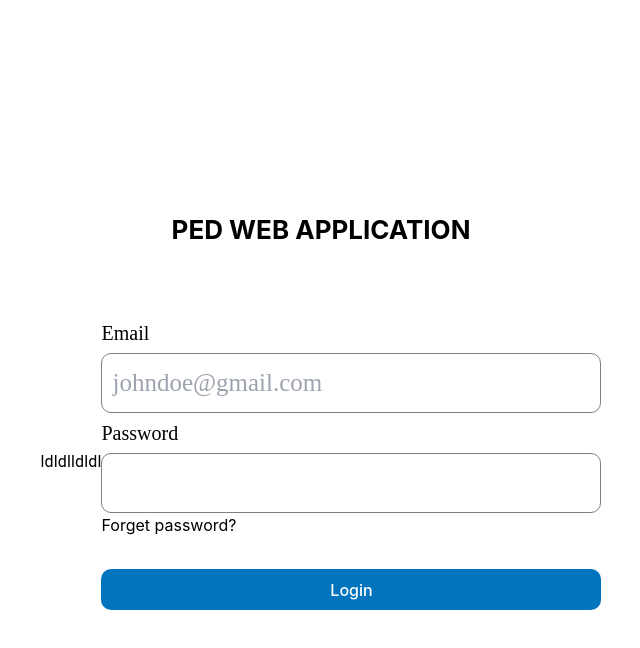
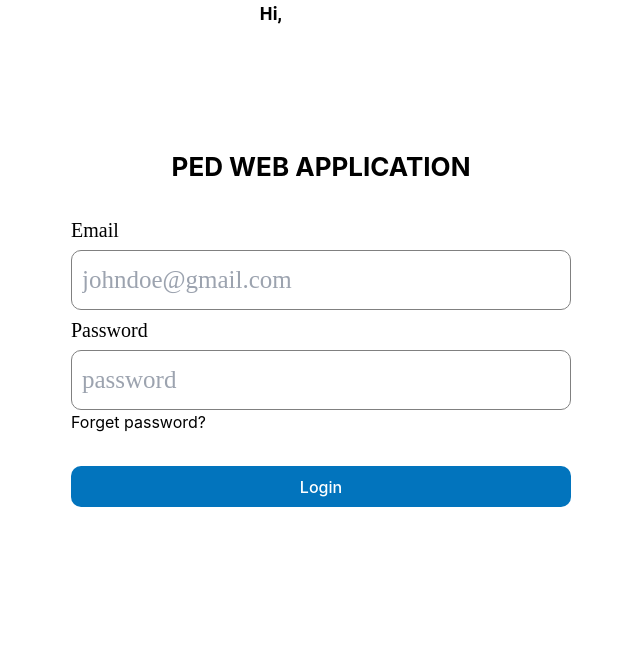
Before and after one commit to AUSO-Solutions/RADA-project, a React (Create React App) app: page / in a window 1280 px wide. Shown: the top 648 px of the page, without its empty margins (319-959 px from the left). Built offline with nearby package versions, Linux system fonts and the light colour scheme.

Commit message:
login ui update

```diff
--- a/package.json
+++ b/package.json
@@ -18,7 +18,7 @@
     "react-animate-height": "^3.2.3",
     "react-dom": "^18.2.0",
     "react-hook-form": "^7.51.3",
-    "react-icons": "^5.0.1",
+    "react-icons": "^5.2.1",
     "react-otp-input": "^3.1.1",
     "react-query": "^3.39.3",
     "react-redux": "^9.1.1",
--- a/src/Assets/images/index.js
+++ b/src/Assets/images/index.js
@@ -4,6 +4,6 @@ export const images = {
     oml147: require('./oml147.svg').default,
     oml24: require('./oml24.svg').default,
     newcross152: require('./newcross152.svg').default,
-    panocean147: require('./panocean.png').default,
-    nepl24: require('./nepl.png').default
+    panocean147: require('./panocean.png'),
+    nepl24: require('./nepl.png'),
 }
--- /dev/null
+++ b/src/Components/ctacard/ctacard.jsx
@@ -0,0 +1,19 @@
+import React from 'react'
+import styles from './ctacard.module.scss'
+import Text from 'Components/Text'
+import { useNavigate } from 'react-router-dom'
+
+const CtaCard = ({ text, image, url }) => {
+
+    const navigate = useNavigate();
+
+    return (
+        <div className={styles.body} onClick={() => navigate(url)} >
+            <Text weight={'600'} color={'#0274bd'} size={'18px'} >{text}</Text>
+            {image}
+
+        </div>
+    )
+}
+
+export default CtaCard
--- /dev/null
+++ b/src/Components/ctacard/ctacard.module.scss
@@ -0,0 +1,14 @@
+.body {
+    background-color: #f5f8fa;
+    width: 250px;
+    height: 120px;
+    gap: 14px;
+    display: flex;
+    flex-direction: column;
+    justify-content: center;
+    align-items: center;
+    border-radius: 15px 0px 15px 0px;
+    // box-shadow: 4px 4px #62bff8;
+    border: 2px solid #0274bd;
+    cursor: pointer;
+}
--- a/src/Pages/User/Auth/Login.jsx
+++ b/src/Pages/User/Auth/Login.jsx
@@ -33,7 +33,7 @@ const UserLogin = () => {
                 // console.log(role)
                 const roles_login_paths = {
                     "SUPER_ADMIN" : "/admin/home",
-                    "FIELD_OPERATOR" : "/data-form",
+                    "FIELD_OPERATOR" : "/field-op-cta",
                     "QUALITY_CONTROLLER":'/admin/home'
                 }
                 navigate(roles_login_paths[role])
@@ -41,7 +41,7 @@ const UserLogin = () => {
             style={{ display: 'flex', alignItems: 'center', justifyContent: 'center', flexDirection: 'column', width: '700px', gap: '20px' }}
         >
             <Input label={'Email'} name='email' placeholder={"johndoe@gmail.com"}/>
-            <Input label={'Password'} name='password' />
+            <Input label={'Password'} name='password' placeholder={'password'} />
             <div style={{ display: 'flex', justifyContent: 'space-between', gap: '300px' }} >
                 {/* <Button width={'100px'} shadow onClick={() => window.location.pathname.includes('152') ? navigate('/152/register') : window.location.pathname.includes('147') ? navigate('/147/register') : navigate('/24/register')} >
                     Register
--- /dev/null
+++ b/src/Pages/User/Auth/fieldOperatorCTA.jsx
@@ -0,0 +1,19 @@
+import React from "react";
+import CtaCard from "Components/ctacard/ctacard";
+import { GrDocumentUpdate } from "react-icons/gr";
+import { LuFileInput } from "react-icons/lu";
+
+
+const FieldOperatorCTA = () => {
+
+    return (
+        <div style={{ display: 'flex', justifyContent: 'center', alignItems: 'center', gap: '52px' }} >
+
+            <CtaCard text={'Update existing data'} image={<GrDocumentUpdate color="#0274bd" size={'30px'} />} />
+            <CtaCard text={'Create new data'} image={<LuFileInput color="#0274bd" size={'30px'} />} url={'/data-form'} />
+
+        </div>
+    )
+}
+
+export default FieldOperatorCTA
--- a/src/Pages/User/Auth/register.jsx
+++ /dev/null
@@ -1,44 +0,0 @@
-
-import { Input, Button } from 'Components'
-
-import React from 'react'
-import { useNavigate } from 'react-router-dom'
-
-const UserRegister = () => {
-
-    const navigate = useNavigate();
-
-
-
-    return (
-        <div style={{ display: 'flex', alignItems: 'center', justifyContent: 'center', flexDirection: 'column', width: '500px', gap: '30px' }} >
-            <p style={{fontSize: '24px', fontWeight: 'normal'}}>
-                REGISTER NEW USER
-            </p>
-            <div style={{display: 'flex', flexDirection: 'column', gap: '30px'}}>
-                <div style={{display: 'flex', justifyContent: 'space-between', gap:'30px'}} >
-                    <Input label={'First Name'} />
-                    <Input label={'Last Name'} />
-                </div>
-                <div style={{display: 'flex', justifyContent: 'space-between', gap:'30px'}} >
-                    <Input label={'Email Address'} />
-                    <Input label={'Username'} />
-                </div>
-                <div style={{display: 'flex', justifyContent: 'space-between', gap:'30px'}} >
-                    <Input label={'Password'} />
-                    <Input label={'Confirm Password'} />
-                </div>
-                <div style={{ display: 'flex', justifyContent: 'center', alignItems: 'center' }} >
-                    <Button width={'100px'} shadow
-                    onClick={() => window.location.pathname.includes('152') ? navigate('/152/login') :window.location.pathname.includes('147') ? navigate('/147/login') : navigate('/24/login')}
-                     >
-                        Register
-                    </Button>
-
-                </div>
-            </div>
-        </div>
-    )
-}
-
-export default UserRegister
--- a/src/Pages/User/homepage/homepage.module.scss
+++ b/src/Pages/User/homepage/homepage.module.scss
@@ -2,7 +2,7 @@
     width: 100%;
     display: flex;
     flex-direction: column;
-    gap: 34px;
+    gap: 24px;
     justify-content: center;
     align-items: center;
 
@@ -10,12 +10,12 @@
         display: flex;
         flex-direction: column;
         // gap: 100px;
-        margin-top: 20px;
+        // margin-top: 20px;
     }
 
     .comp {
         display: flex;
-        margin-top: 30px;
+        // margin-top: 30px;
         justify-content: center;
         align-items: center;
 
--- a/src/Pages/User/homepage/index.jsx
+++ b/src/Pages/User/homepage/index.jsx
@@ -3,7 +3,7 @@ import styles from './homepage.module.scss'
 // import { images } from 'Assets'
 // import { useNavigate } from 'react-router-dom'
 import UserLogin from '../Auth/Login'
-import Text from 'Components/Text'
+// import Text from 'Components/Text'
 
 
 const Homepage = () => {
@@ -19,12 +19,7 @@ const Homepage = () => {
       </div>
       <div className={styles.comp} >
 
-        <div>
-          <Text>ldldl</Text>
-        </div>
-        <div>
-          <Text>ldldl</Text>
-        </div>
+
 
 
         <UserLogin />
--- a/src/Partials/Layout/Layout.jsx
+++ b/src/Partials/Layout/Layout.jsx
@@ -1,21 +1,29 @@
 import React from 'react'
 import styles from './layout.module.scss'
 import { images } from 'Assets'
+import { useSelector } from 'react-redux'
+import Text from 'Components/Text'
 
 
 const Layout = ({ children }) => {
+
+    const state = useSelector(state => state.auth.user.data)
+    console.log(state)
 
 
 
     return (
         <div className={styles.layout}>
-            <div className={styles.content} >
-                <img src={window.location.pathname.includes('152') ? images.newcross152 : window.location.pathname.includes('147') ? images.panocean147 : window.location.pathname.includes('24') ? images.nepl24 : images.logo} alt="" />
+            <div>
+                <img src={state?.assetType === 'OML_152' ? images.newcross152 : state?.assetType === 'OML_147' ? images.panocean147 : state?.assetType === 'OML_24' ? images.nepl24 : images.logo} alt="" />
             </div>
-          <div className='overflow w-[100%]' style={{overflow:'auto'}}>
-          {children}
-
-          </div>
+            <div style={{ display: 'flex', gap: '100px' }} >
+                <Text weight={'600'} color={'#000'} size={'18px'} > Hi, {state?.firstName}</Text>
+                <Text weight={'600'} color={'#000'} size={'18px'} > {state?.email} </Text>
+            </div>
+            <div className={styles.content}>
+                {children}
+            </div>
         </div>
     )
 }
--- a/src/Partials/Layout/layout.module.scss
+++ b/src/Partials/Layout/layout.module.scss
@@ -1,24 +1,24 @@
 .layout {
-    width: 100%;
+    width: 100% ;
     height: 100vh !important;
     background-color: white;
     display: flex;
     flex-direction: column;
     align-items: center;
-    justify-content: center;
-    overflow-y: scroll;
+    // justify-content: center;
+    // overflow-y: scroll;
 
 
     .content {
         display: flex;
         flex-direction: column;
         // top: 0;
-        // align-items: center;
-        // justify-content: center;
-        gap: 24px;
+        align-items: center;
+        justify-content: center;
+        // gap: 24px;
 
         // width: auto;
-        // padding: 0px 0px 14px 0px;
+        padding: 120px 0px 14px 0px;
     }
 
 }
```
Also changed, not shown: src/Pages/User/index.js (+6 -4 lines), 1 other file (tests, documents, lock files or other folders).
